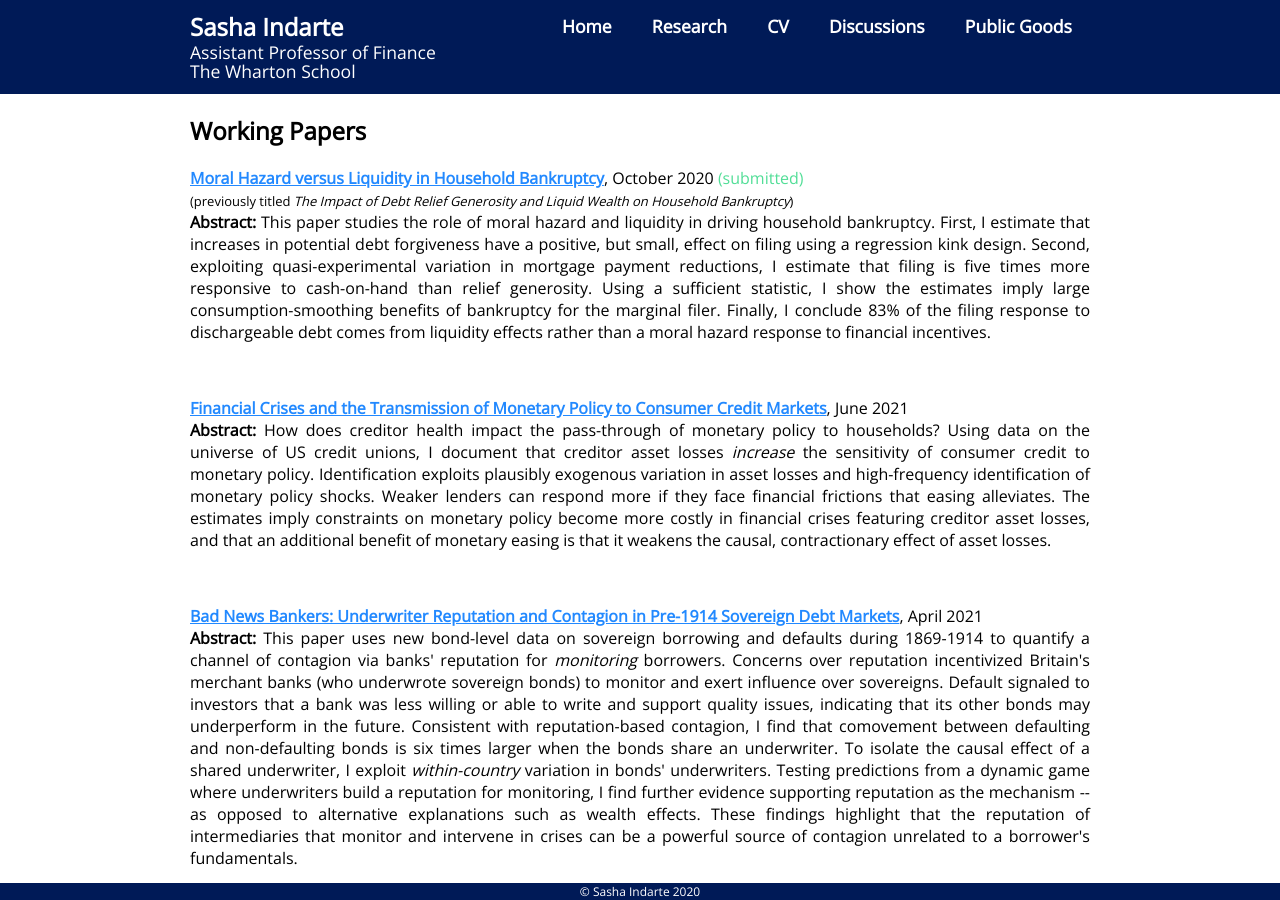
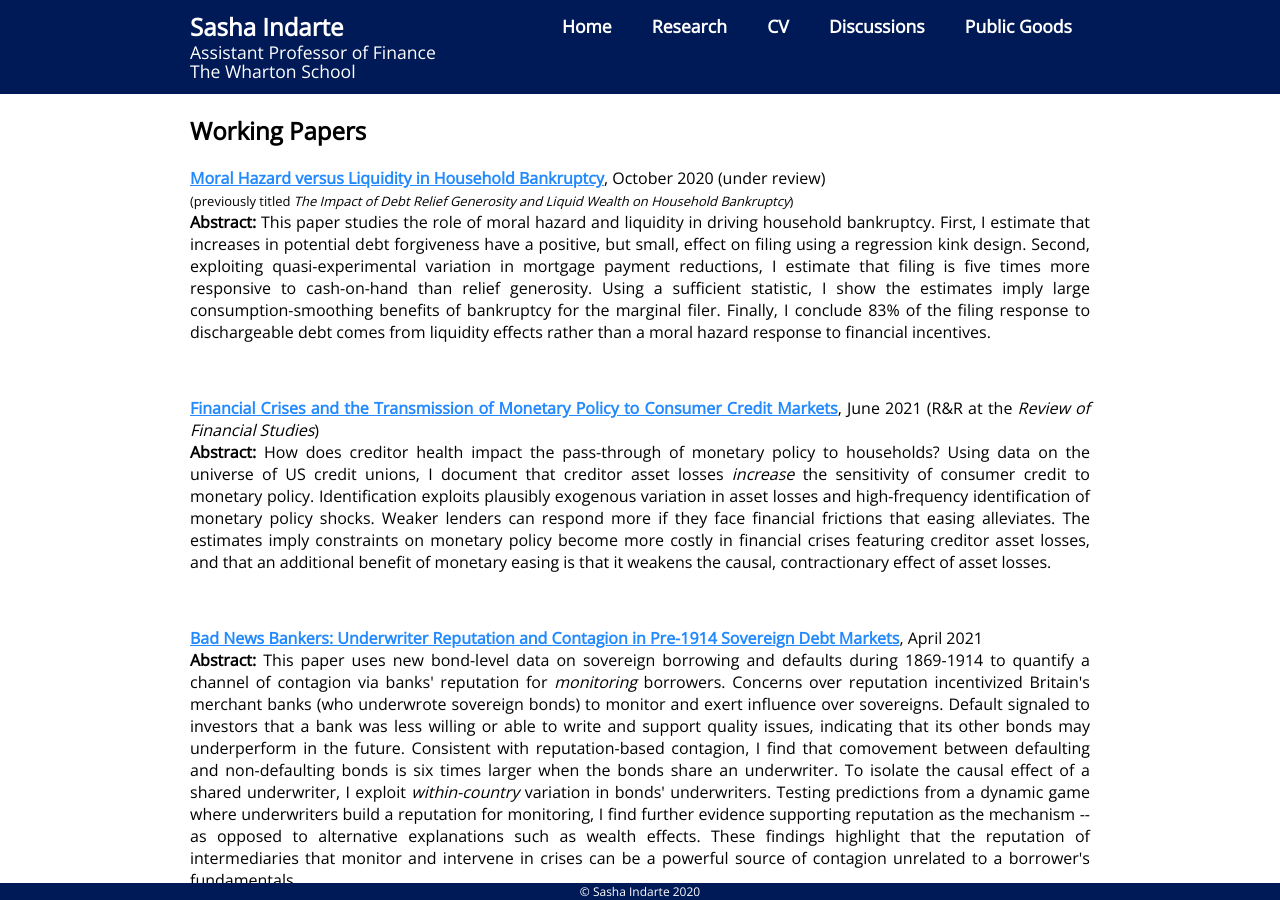
Before and after one commit to sashaindarte/sashaindarte.github.io, a Jekyll site: the page built from research/index.html, in a window 1280 px wide and 900 px high. Built offline with Jekyll 4.4.1, drawn with Linux system fonts in a browser that asks for light colours.

Commit message:
updated paper progress

```diff
--- a/research/index.html
+++ b/research/index.html
@@ -8,7 +8,7 @@ title: Sasha Indarte - Research
 		<h2>Working Papers</h2>
 
 		<p align="justify"> <a href = "/research/si_bk_2020.pdf">
-			<u><b>Moral Hazard versus Liquidity in Household Bankruptcy</b></u></a>, October 2020 <span style="color:#52de97;">(submitted)</span>
+			<u><b>Moral Hazard versus Liquidity in Household Bankruptcy</b></u></a>, October 2020 (under review)
 			<br>
 			<font size="-1">(previously titled <i>The Impact of Debt Relief Generosity and Liquid Wealth on Household Bankruptcy</i>)</font>
 			<br>
@@ -18,7 +18,7 @@ title: Sasha Indarte - Research
 		<br>
 
 		<p align="justify"> <a href = "/research/si_crises_monetary_policy.pdf">
-			<u><b>Financial Crises and the Transmission of Monetary Policy to Consumer Credit Markets</b></u></a>, June 2021
+			<u><b>Financial Crises and the Transmission of Monetary Policy to Consumer Credit Markets</b></u></a>, June 2021 (R&R at the <i>Review of Financial Studies</i>)
 			<br>
 			<b>Abstract:</b> How does creditor health impact the pass-through of monetary policy to households? Using data on the universe of US credit unions, I document that creditor asset losses <i>increase</i> the sensitivity of consumer credit to monetary policy. Identification exploits plausibly exogenous variation in asset losses and high-frequency identification of monetary policy shocks. Weaker lenders can respond more if they face financial frictions that easing alleviates. The estimates imply constraints on monetary policy become more costly in financial crises featuring creditor asset losses, and that an additional benefit of monetary easing is that it weakens the causal, contractionary effect of asset losses.
 		</p>
```
